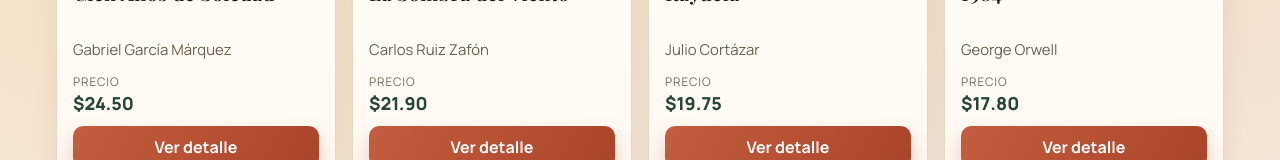
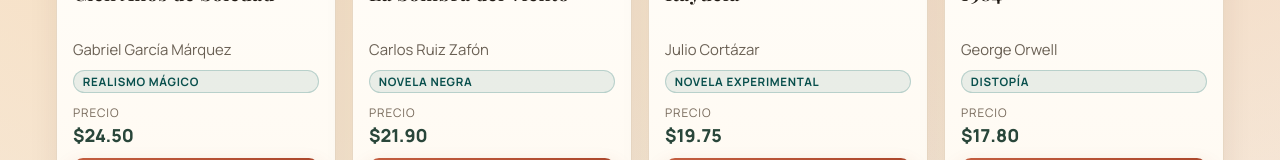
Before and after one commit to IngDavidTM/relatos-de-papel, a React (Vite) app: page /home in a window 1280 px wide. Shown: the part 628-788 px from the top of the page. Built offline with nearby package versions, Linux system fonts and the light colour scheme.

Commit message:
feat(ui): muestra badge de género en BookCard y BookDetailPage
- Badge pill con color accent en tarjeta y página de detalle
- .book-genre-badge: fondo translúcido, borde suave, texto uppercase

```diff
--- a/src/components/BookCard.jsx
+++ b/src/components/BookCard.jsx
@@ -27,6 +27,7 @@
       <div className="book-card-content">
         <h3>{book.title}</h3>
         <p className="book-author">{book.author}</p>
+        <span className="book-genre-badge">{book.genre}</span>
 
         <div className="book-card-footer">
           <p className="book-price">
--- a/src/pages/BookDetailPage.jsx
+++ b/src/pages/BookDetailPage.jsx
@@ -28,6 +28,7 @@
           <p className="book-code">{book.code}</p>
           <h1>{book.title}</h1>
           <p className="book-author">{book.author}</p>
+          <span className="book-genre-badge">{book.genre}</span>
           <p className="book-description">{book.description}</p>
           <p className="book-price detail-price">${book.price.toFixed(2)}</p>
 
--- a/src/styles/global.css
+++ b/src/styles/global.css
@@ -480,6 +480,19 @@
   -webkit-line-clamp: 1;
   -webkit-box-orient: vertical;
   overflow: hidden;
+}
+
+.book-genre-badge {
+  display: inline-block;
+  font-size: 0.72rem;
+  font-weight: 700;
+  letter-spacing: 0.06em;
+  text-transform: uppercase;
+  color: var(--accent-deep);
+  background: rgba(13, 106, 102, 0.09);
+  border: 1px solid rgba(13, 106, 102, 0.22);
+  border-radius: 999px;
+  padding: 0.18rem 0.55rem;
 }
 
 .book-card-footer {
```
